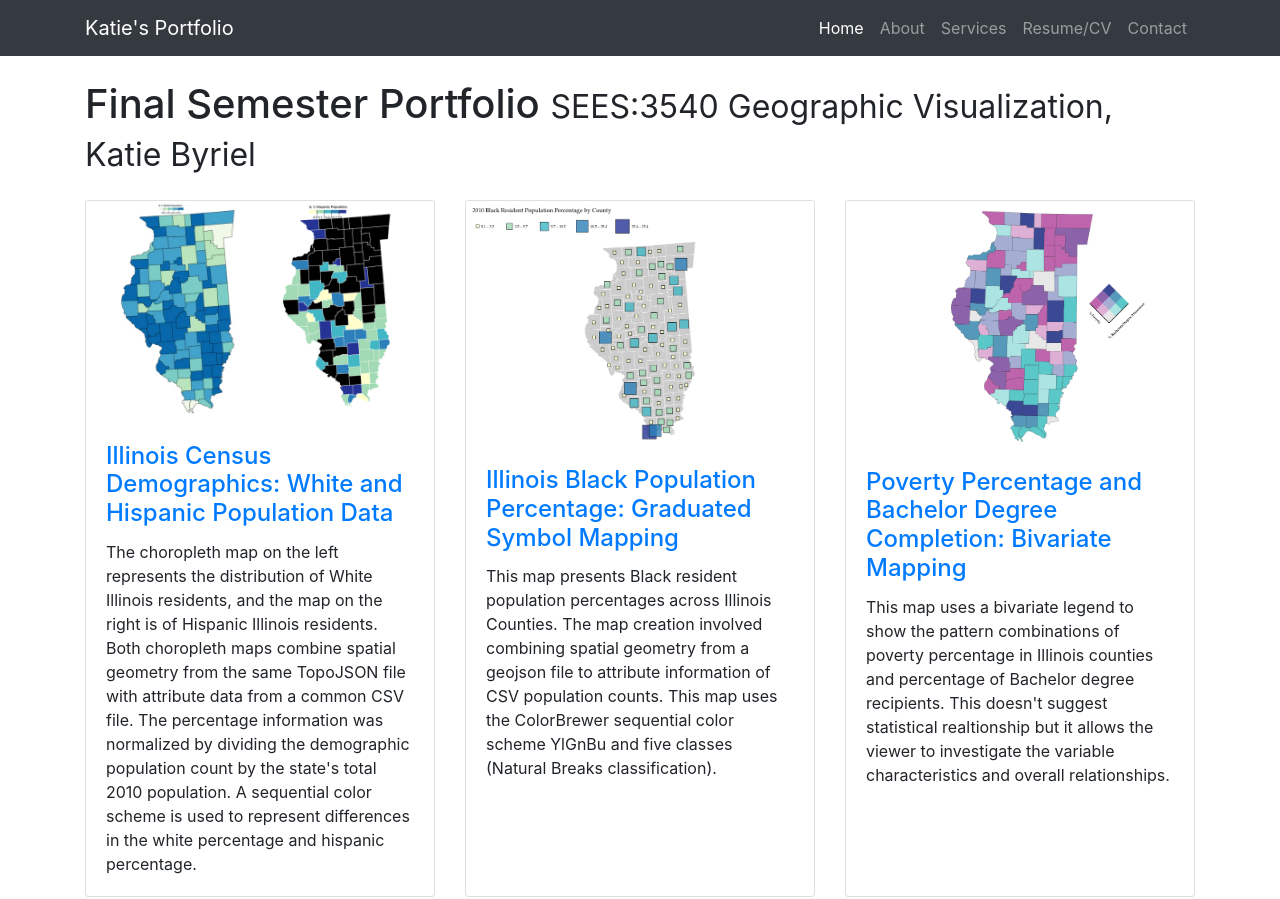
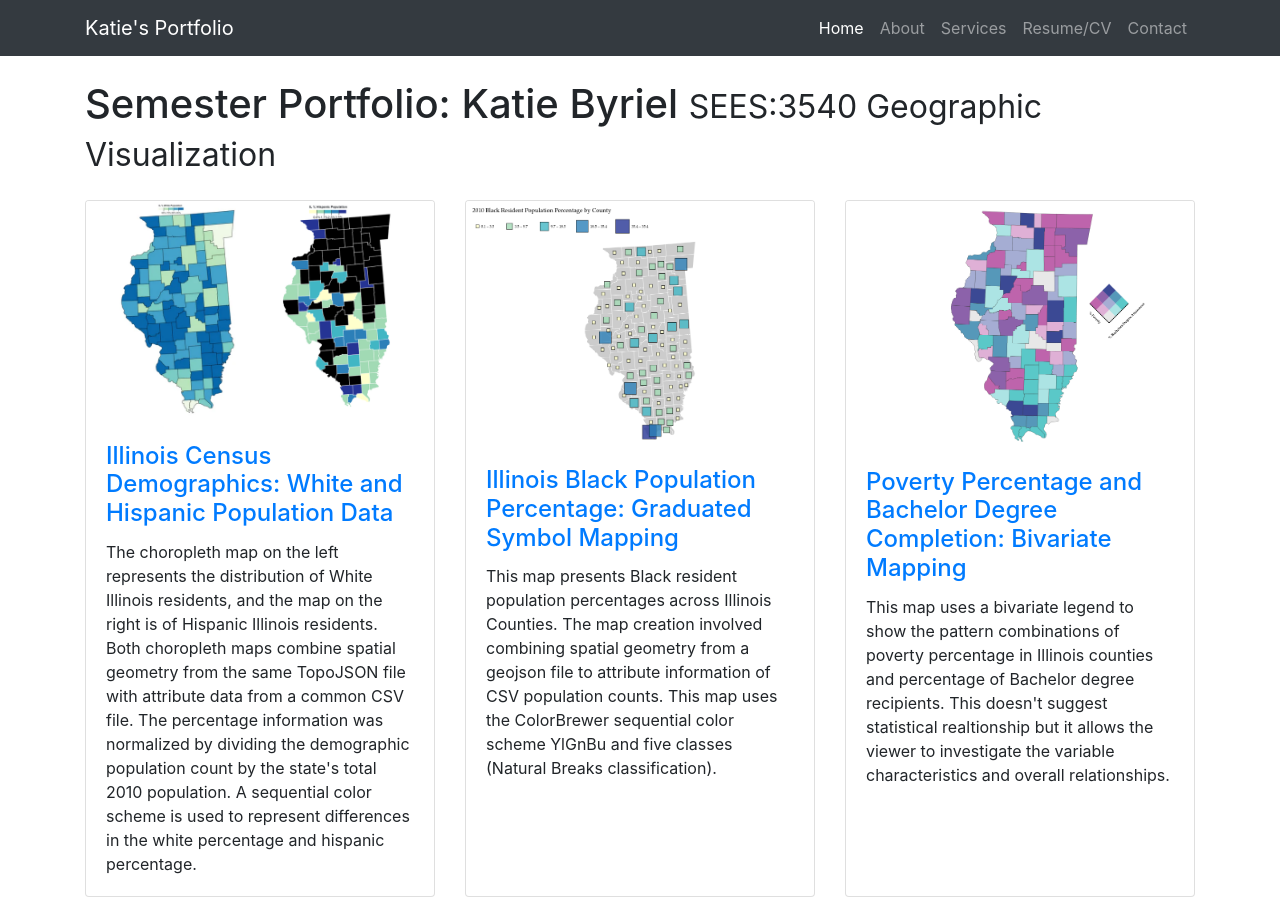
Before and after one commit to geog3540/kbyriel, a website: page index.html in a window 1280 px wide. Shown: the top 899 px of the page. Drawn offline with Linux system fonts and the light colour scheme.

Commit message:
Now done.

```diff
--- a/index.html
+++ b/index.html
@@ -8,7 +8,7 @@
     <meta name="description" content="">
     <meta name="author" content="">
 
-    <title>3 Col Portfolio - Final Portfolio</title>
+    <title>3 Col Portfolio - Final Semester Portfolio</title>
 
     <!-- Bootstrap core CSS -->
     <link href="vendor/bootstrap/css/bootstrap.min.css" rel="stylesheet">
@@ -56,8 +56,8 @@
     <div class="container">
 
       <!-- Page Heading -->
-      <h1 class="my-4"> Final Semester Portfolio
-        <small>SEES:3540 Geographic Visualization, Katie Byriel</small>
+      <h1 class="my-4"> Semester Portfolio: Katie Byriel
+        <small>SEES:3540 Geographic Visualization</small>
       </h1>
 
       <div class="row">
```
